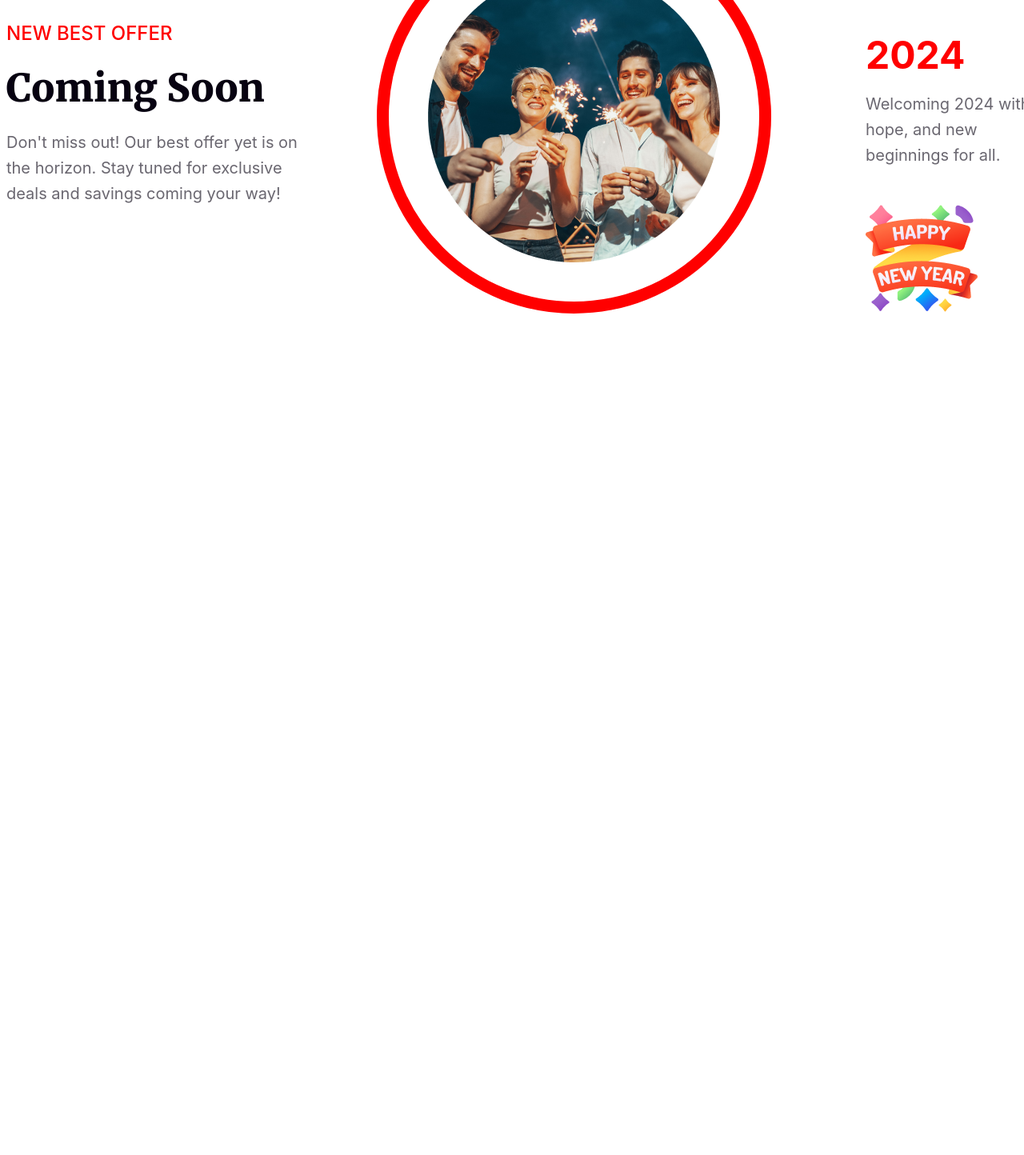
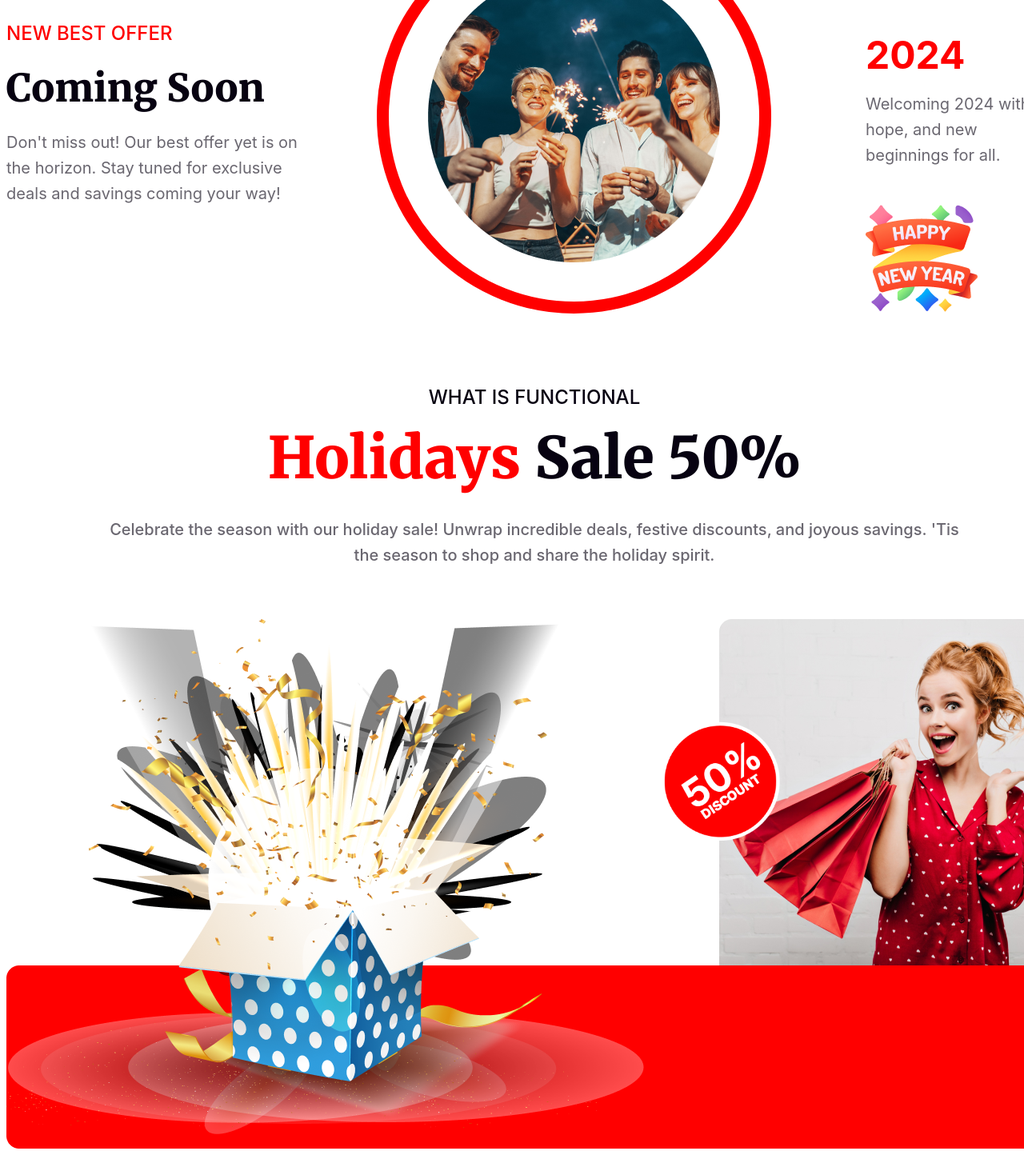
Before and after one commit to Nazmul52/Assignement-1-PGH, a plain HTML site: page index.html in a window 1280 px wide. Shown: the part 3425-4869 px from the top of the page at 80% size. Before the commit the page ends 3822 px from the top, so only its background shows below. Drawn offline with Linux system fonts and the light colour scheme.

Commit message:
Added holiday sale section

```diff
--- a/css/style.css
+++ b/css/style.css
@@ -271,3 +271,79 @@ body {
 .best-offer > .third-content > img {
     margin-top: 43px;
 }
+
+/* Holiday Sale CSS */
+
+.holiday-sale {
+    margin-top: 120px;
+    width: 1320px;
+    height: 986.07px;
+    margin: 120px auto 0px;
+}
+
+.holiday-sale > .top-content {
+    text-align: center;
+}
+
+.holiday-sale > .top-content > h6 {
+    color: #070211;
+    font-family: Inter;
+    font-size: 24px;
+    font-weight: 500;
+    line-height: normal;
+    text-transform: uppercase;
+    margin-bottom: 16px;
+}
+
+.holiday-sale > .top-content > h1 {
+    font-size: 72px;
+    font-weight: 900;
+    line-height: normal;
+    color: #070211;
+    text-transform: capitalize;
+    margin-top: 0px;
+    margin-bottom: 0px;
+}
+
+.holiday-sale > .top-content > h1 > span {
+    color: #F00;
+}
+
+.holiday-sale > .top-content > p {
+    color: rgba(7, 2, 17, 0.60);
+    font-family: Inter;
+    font-size: 20px;
+    font-weight: 500;
+    line-height: 32px; /* 160% */
+    padding-left: 126px;
+    padding-right: 126px;
+    margin-top: 28px;
+}
+
+.holiday-sale > .bottom-content {
+    margin-top: 64px;
+    position: relative;
+}
+
+.holiday-sale > .bottom-content > .top-images > .first-image {
+    position: absolute;
+    z-index: 10;
+}
+
+.holiday-sale > .bottom-content > .top-images > .second-image {
+    display: flex;
+    float: right;
+}
+
+.holiday-sale > .bottom-content > .top-images > .second-image > img:first-of-type {
+    margin-top: 100px;
+    position: absolute;
+    top: 0;
+    bottom: 0;
+    border-radius: 16px 16px 0px 0px;
+    margin-left: -10px;
+}
+
+.holiday-sale > .bottom-content > .top-images > .second-image > img:nth-child(2) {
+    margin-left: 92px;
+}
--- a/index.html
+++ b/index.html
@@ -66,6 +66,28 @@
                 <img src="images/Group 96.png" alt="Happy New Year">
             </div>
         </section>
+
+        <section class="holiday-sale">
+            <div class="top-content">
+                <h6>what is functional</h6>
+                <h1><span>holidays</span> sale 50%</h1>
+                <p>Celebrate the season with our holiday sale! Unwrap incredible deals, festive discounts, and joyous savings. 'Tis the season to shop and share the holiday spirit.</p>
+            </div>
+            <div class="bottom-content">
+                <div class="top-images">
+                    <div class="first-image">
+                        <img src="images/Group 75.png" alt="Gift Box">
+                    </div>
+                    <div class="second-image">
+                        <img src="images/Group 44.png" alt="Gift Box" width="206.841px" height=" 206.841px">
+                        <img src="images/Rectangle 1.png" alt="Gift Box" width="429px" height="433px">
+                    </div>
+                </div>
+                <div class="bottom-image">
+                    <img src="images/Rectangle 2.png" alt="Red Box">
+                </div>
+            </div>
+        </section>
     </main>
     <footer>
 
```
